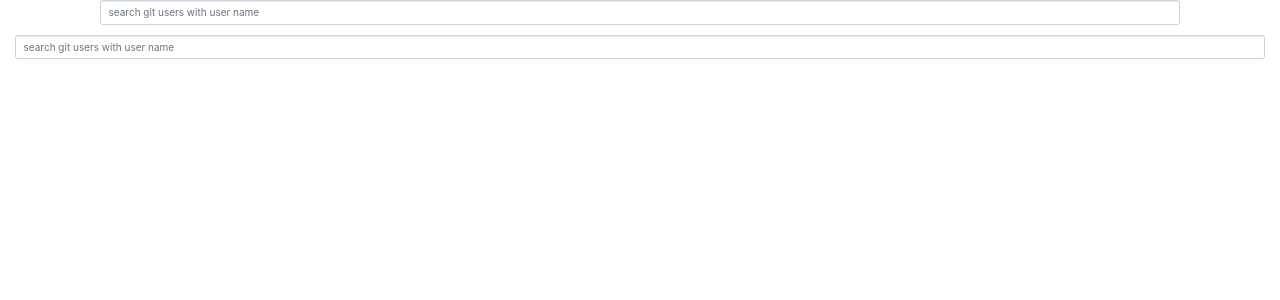
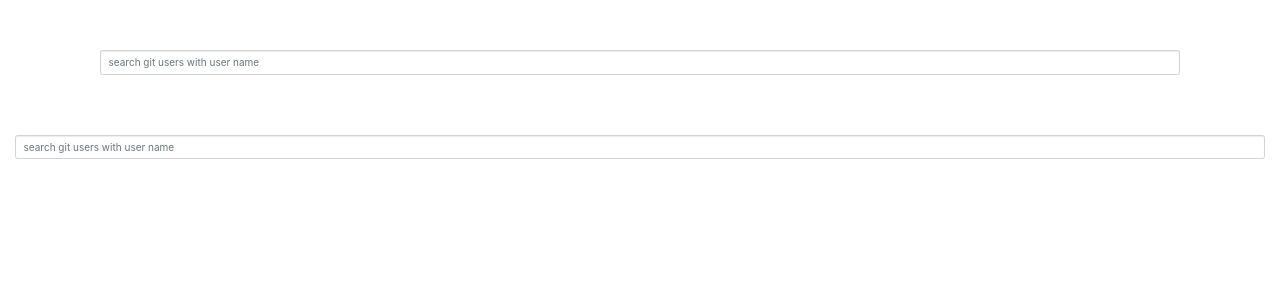
Before and after one commit to Atekawere/Git-Search, an Angular app: page / in a window 1280 px wide. Shown: the top 300 px of the page. Built offline with nearby package versions, Linux system fonts and the light colour scheme; a web font is replaced by a local one.

Commit message:
make changes

```diff
--- a/src/app/profile/profile.component.css
+++ b/src/app/profile/profile.component.css
@@ -1,4 +1,5 @@
-#searchform{
+
+.searchform{
     padding-top: 50px;
 
 }
--- a/src/app/profile/profile.component.html
+++ b/src/app/profile/profile.component.html
@@ -4,7 +4,7 @@
 <link href="https://stackpath.bootstrapcdn.com/bootstrap/4.4.1/css/bootstrap.min.css" rel="stylesheet">
 
 <div class="container-fluid">
-<form action="" class="search-form">
+<form action="" class="searchform">
   <div class="form-group">
     <input type="text" class="form-control" placeholder="search git users with user name" [(ngModel)] = " username "
     name="username" (keyup)= "findProfile()">
```
